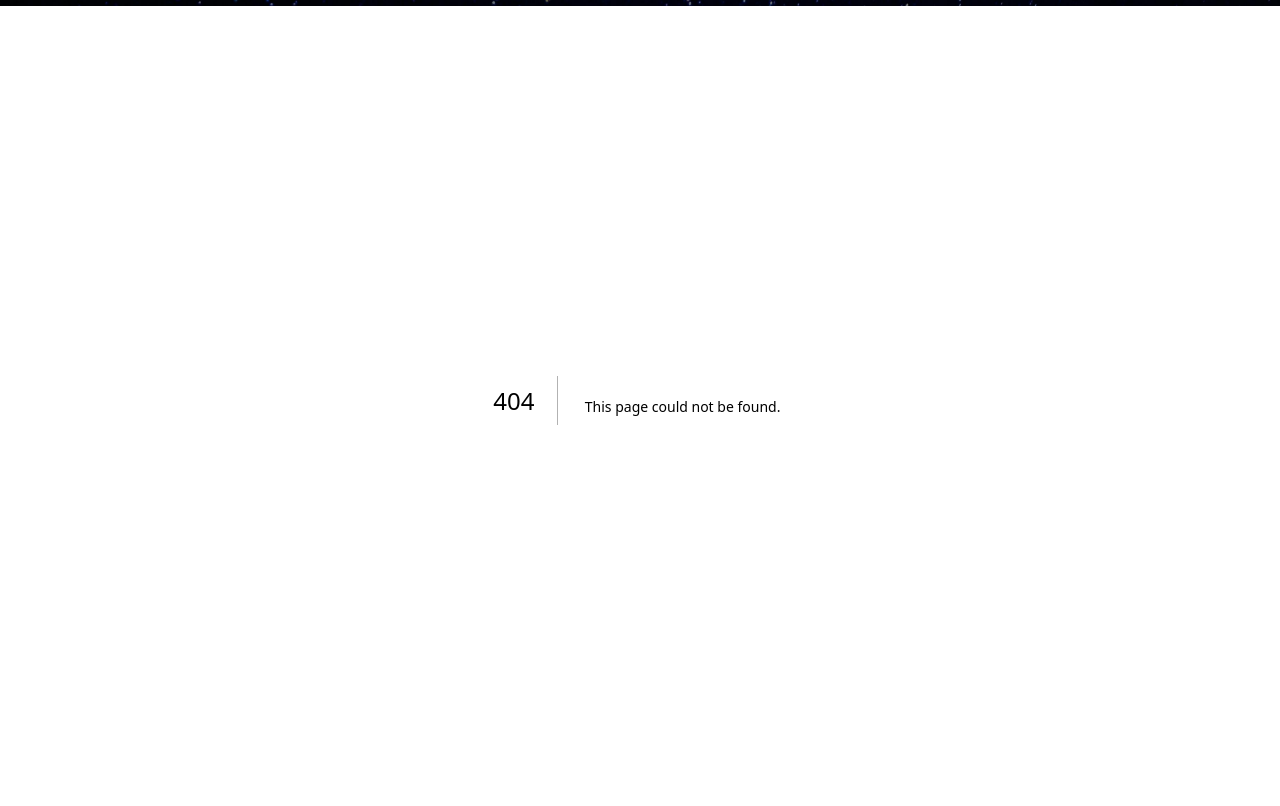
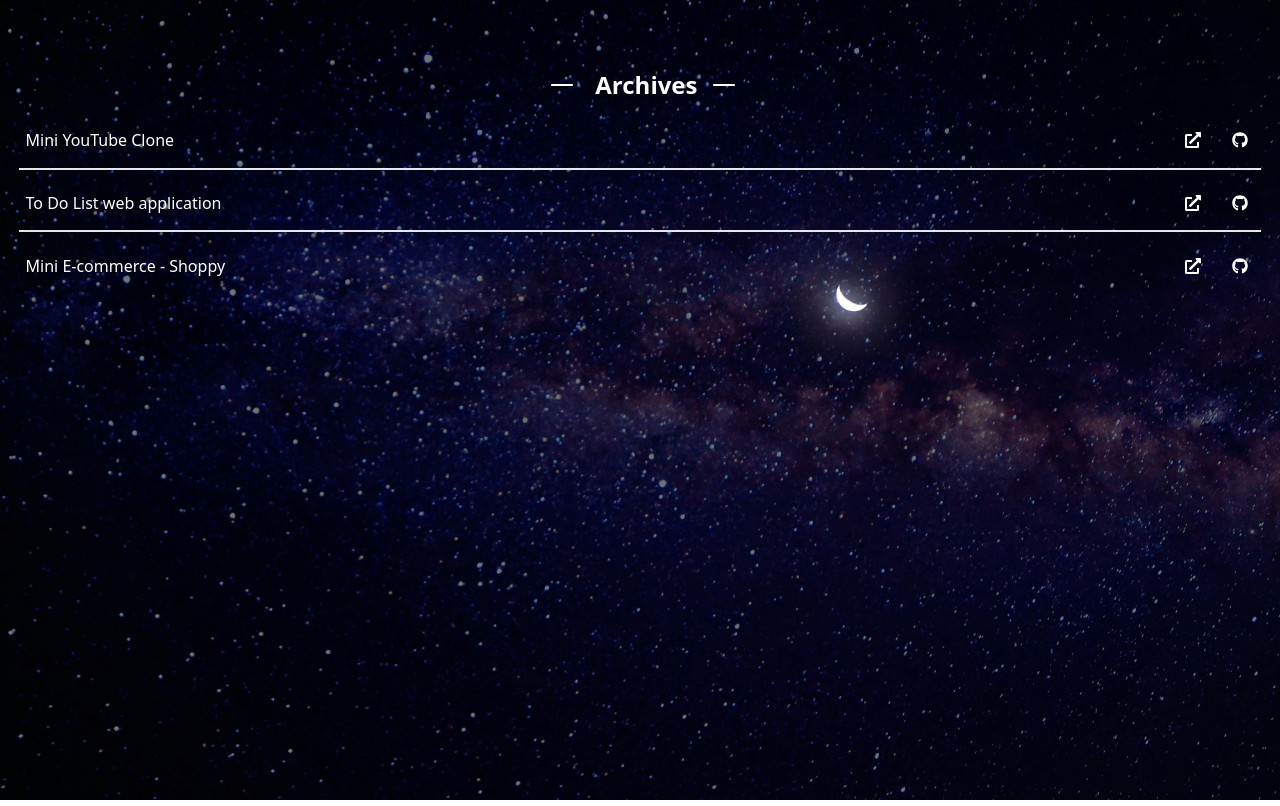
Before and after one commit to johnjang94/development, a Next.js app: page /archives/archives in a window 1280 px wide. Before the commit this address had no page. Built offline with nearby package versions, Linux system fonts and the light colour scheme.

Commit message:
added archives section

```diff
--- /dev/null
+++ b/pages/archives/archives.tsx
@@ -0,0 +1,49 @@
+import { RxDividerHorizontal } from "react-icons/rx";
+import { FaExternalLinkAlt } from "react-icons/fa";
+import { FaGithub } from "react-icons/fa";
+export default function Archives() {
+  return (
+    <div>
+      <div className="flex space-x-3 items-center mt-16 justify-center">
+        <RxDividerHorizontal className="text-3xl" />
+        <h2 className="text-2xl font-bold text-center">Archives</h2>
+        <RxDividerHorizontal className="text-3xl" />
+      </div>
+      <ul>
+        <div className="flex justify-between items-center border-b-2">
+          <li>Mini YouTube Clone</li>
+          <div className="flex space-x-3 items-center">
+            <a href="https://youtube-myversion.netlify.app/">
+              <FaExternalLinkAlt />
+            </a>
+            <a href="https://github.com/johnjang94/cloneYouTube">
+              <FaGithub />
+            </a>
+          </div>
+        </div>
+        <div className="flex justify-between items-center border-b-2">
+          <li>To Do List web application</li>
+          <div className="flex space-x-3 items-center">
+            <a href="https://student-todo.netlify.app/">
+              <FaExternalLinkAlt />
+            </a>
+            <a href="https://github.com/johnjang94/todo_fe">
+              <FaGithub />
+            </a>
+          </div>
+        </div>
+        <div className="flex justify-between items-center">
+          <li>Mini E-commerce - Shoppy</li>
+          <div className="flex space-x-3 items-center">
+            <a href="https://new-shoppy.netlify.app/">
+              <FaExternalLinkAlt />
+            </a>
+            <a href="https://github.com/johnjang94/shoppy">
+              <FaGithub />
+            </a>
+          </div>
+        </div>
+      </ul>
+    </div>
+  );
+}
--- a/pages/index.tsx
+++ b/pages/index.tsx
@@ -7,6 +7,7 @@ import MobileFooter from "@/components/mobile-footer";
 import About from "./about/about";
 import Previous from "../pages/previous/previous";
 import { useRef } from "react";
+import Archives from "./archives/archives";
 
 export default function Home() {
   const aboutRef = useRef<HTMLDivElement>(null);
@@ -38,6 +39,7 @@ export default function Home() {
             <Featured />
           </div>
           <Previous />
+          <Archives />
         </div>
       </main>
       <div className="block md:hidden items-start">
```
Also changed, not shown: 1 other file (tests, documents, lock files or other folders).
